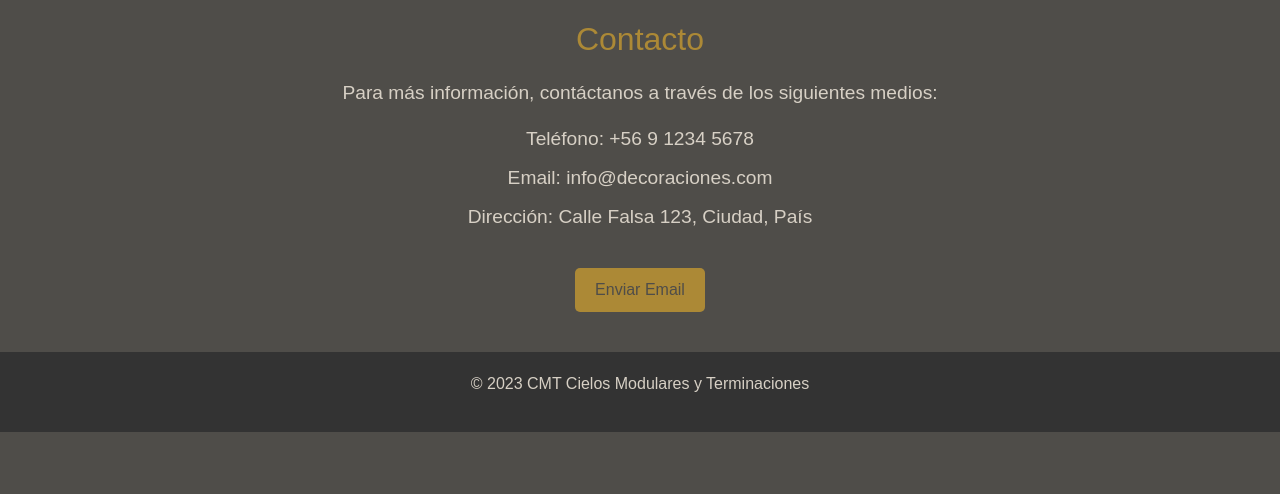
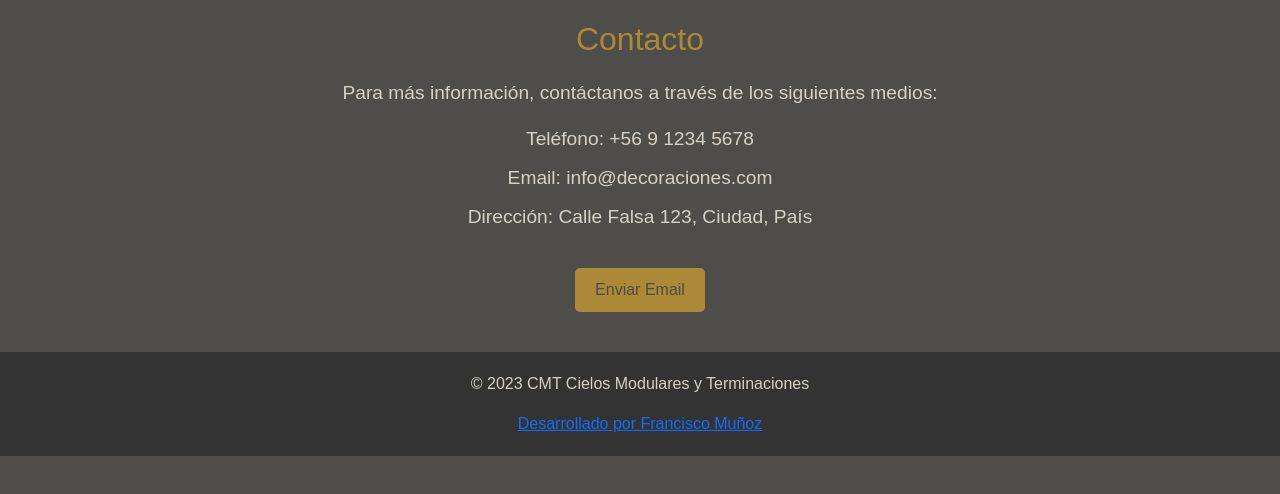
Before and after one commit to l4s10/demo-cmt, a React (Vite) app: page /contacto in a window 1280 px wide. Shown: the top 494 px of the page. Built offline with nearby package versions, Linux system fonts and the light colour scheme.

Commit message:
Agrega contacto programador

```diff
--- a/src/components/footer/Footer.jsx
+++ b/src/components/footer/Footer.jsx
@@ -5,6 +5,8 @@ const Footer = () => {
     return (
         <footer className="footer">
             <p>© 2023 CMT Cielos Modulares y Terminaciones</p>
+            {/* Enlace al LinkedIn del desarrollador */}
+            <a href="https://www.linkedin.com/in/franciscomv2001dev" target="_blank" rel="noreferrer">Desarrollado por Francisco Muñoz</a>
         </footer>
     );
 }
```
